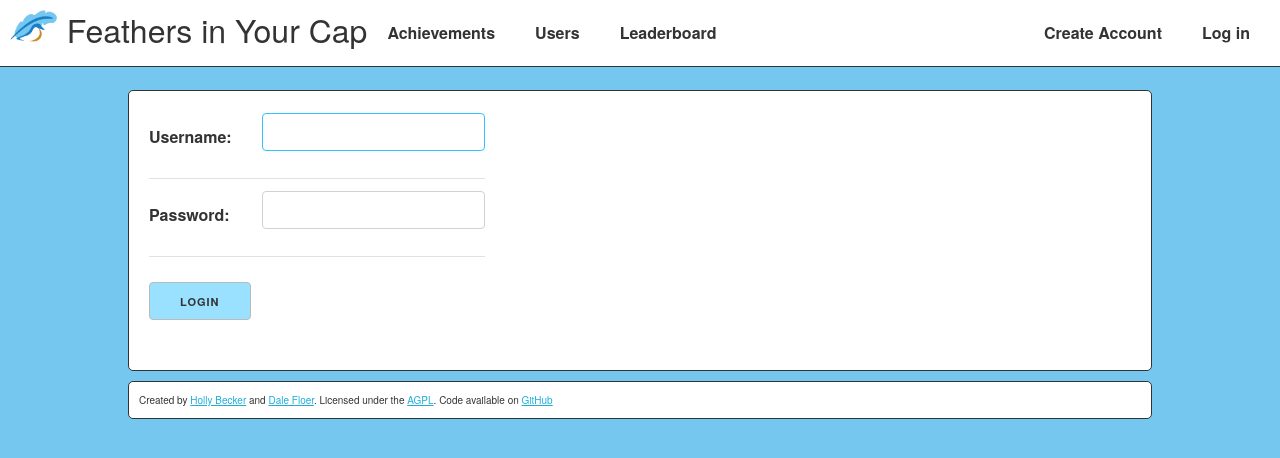
After one commit to Hwesta/feathers-in-your-cap, a Django app: page /login/ in a window 1280 px wide. The commit adds this page. Shown: the top 458 px of the page. Run offline with Django 3.2, Linux system fonts and the light colour scheme; parts of the project's set-up code (start-up, migrations or seed data) failed here and were passed over.

Commit message:
Add login/logout views, django-ify template

```diff
--- a/sass/_modules.scss
+++ b/sass/_modules.scss
@@ -38,7 +38,7 @@ input {
     display: inline-block;
     height: 38px;
     padding: 0 30px;
-    color: $secondary-color;
+    color: $dark-grey;
     text-align: center;
     font-size: 11px;
     font-weight: 600;
@@ -47,7 +47,7 @@ input {
     text-transform: uppercase;
     text-decoration: none;
     white-space: nowrap;
-    background-color: transparent;
+    background-color: lighten($primary-color, 20%);
     border-radius: $global-radius;
     border: 1px solid $border-color;
     cursor: pointer;
--- a/sass/main.scss
+++ b/sass/main.scss
@@ -81,7 +81,7 @@ main {
     border: 1px solid $dark-grey;
     width: 80%;
     margin: 1rem auto;
-    padding: 1rem;
+    padding: 1rem 2rem;
 
     border-radius: 5px;
     background: #fff;
--- a/settings/base.py
+++ b/settings/base.py
@@ -103,6 +103,8 @@ AUTH_PASSWORD_VALIDATORS = [
     },
 ]
 
+LOGIN_REDIRECT_URL = '/'
+LOGOUT_REDIRECT_URL = '/'
 
 # Internationalization
 # https://docs.djangoproject.com/en/1.11/topics/i18n/
--- a/settings/urls.py
+++ b/settings/urls.py
@@ -15,6 +15,7 @@ Including another URLconf
 """
 from django.conf.urls import url
 from django.contrib import admin
+from django.contrib.auth import views as auth_views
 from django.views.generic import TemplateView
 
 from user_data import views
@@ -23,5 +24,7 @@ urlpatterns = [
     url(r'^admin/upload_user/', views.upload),
     url(r'^admin/calculate_achievements/', views.achievements),
     url(r'^admin/', admin.site.urls),
-    url(r'^$', TemplateView.as_view(template_name="index.html"), name='index'),
+    url(r'^$', TemplateView.as_view(template_name="layout.html"), name='index'),
+    url(r'^login/$', auth_views.LoginView.as_view(), name='login'),
+    url(r'^logout/$', auth_views.LogoutView.as_view(), name='logout'),
 ]
--- a/static/main.css
+++ b/static/main.css
@@ -283,7 +283,7 @@ input[type="submit"], input[type="reset"], input[type="button"] {
   display: inline-block;
   height: 38px;
   padding: 0 30px;
-  color: #555555;
+  color: #333;
   text-align: center;
   font-size: 11px;
   font-weight: 600;
@@ -292,7 +292,7 @@ input[type="submit"], input[type="reset"], input[type="button"] {
   text-transform: uppercase;
   text-decoration: none;
   white-space: nowrap;
-  background-color: transparent;
+  background-color: #99e1ff;
   border-radius: 4px;
   border: 1px solid #bbb;
   cursor: pointer;
@@ -541,7 +541,7 @@ main {
   border: 1px solid #333;
   width: 80%;
   margin: 1rem auto;
-  padding: 1rem;
+  padding: 1rem 2rem;
   border-radius: 5px;
   background: #fff;
   color: #333; }
--- a/templates/index.html
+++ b/templates/layout.html
@@ -6,7 +6,7 @@
     <meta http-equiv="X-UA-Compatible" content="IE=edge">
     <meta name="viewport" content="width=device-width, initial-scale=1" />
 
-    <title>Feathers in Your Cap</title>
+    <title>{% block title %}Feathers in Your Cap{% endblock %}</title>
 
     <link rel="stylesheet" href="{% static 'main.css' %}" />
   </head>
@@ -24,14 +24,21 @@
       </nav>
 
       <ul id='login'>
-        <li><a href='#'>Username</a></li>
-        <li><a>Logout</a></li>
+        {% if user.is_authenticated %}
+        <li><a href='#'>Hello, {{ user.get_username }}</a></li>
+        <li><a href="{% url 'logout' %}">Logout</a></li>
+        {% else %}
+        <li><a href='#'>Create Account</a></li>
+        <li><a href="{% url 'login' %}">Log in</a></li>
+        {% endif %}
       </ul>
 
     </header>
 
     <main>
+      {% block content %}
       <p>Feathers in your Cap is a birding achievements site powered by eBird.</p>
+      {% endblock %}
     </main>
 
 
--- /dev/null
+++ b/templates/registration/login.html
@@ -0,0 +1,39 @@
+{% extends "layout.html" %}
+
+{% block title %}{{ block.super}} - Log in{% endblock %}
+
+{% block content %}
+
+{% if form.errors %}
+<p class='danger'>Your username and password didn't match. Please try again.</p>
+{% endif %}
+
+{% if next %}
+    {% if user.is_authenticated %}
+    <p>Your account doesn't have access to this page. To proceed,
+    please login with an account that has access.</p>
+    {% else %}
+    <p>Please login to see this page.</p>
+    {% endif %}
+{% endif %}
+
+<form method="post" action="{% url 'login' %}">
+{% csrf_token %}
+<table>
+<tr>
+    <td>{{ form.username.label_tag }}</td>
+    <td>{{ form.username }}</td>
+</tr>
+<tr>
+    <td>{{ form.password.label_tag }}</td>
+    <td>{{ form.password }}</td>
+</tr>
+</table>
+
+<input type="submit" value="login" />
+<input type="hidden" name="next" value="{{ next }}" />
+</form>
+
+{# Assumes you setup the password_reset view in your URLconf #}
+
+{% endblock %}
```
